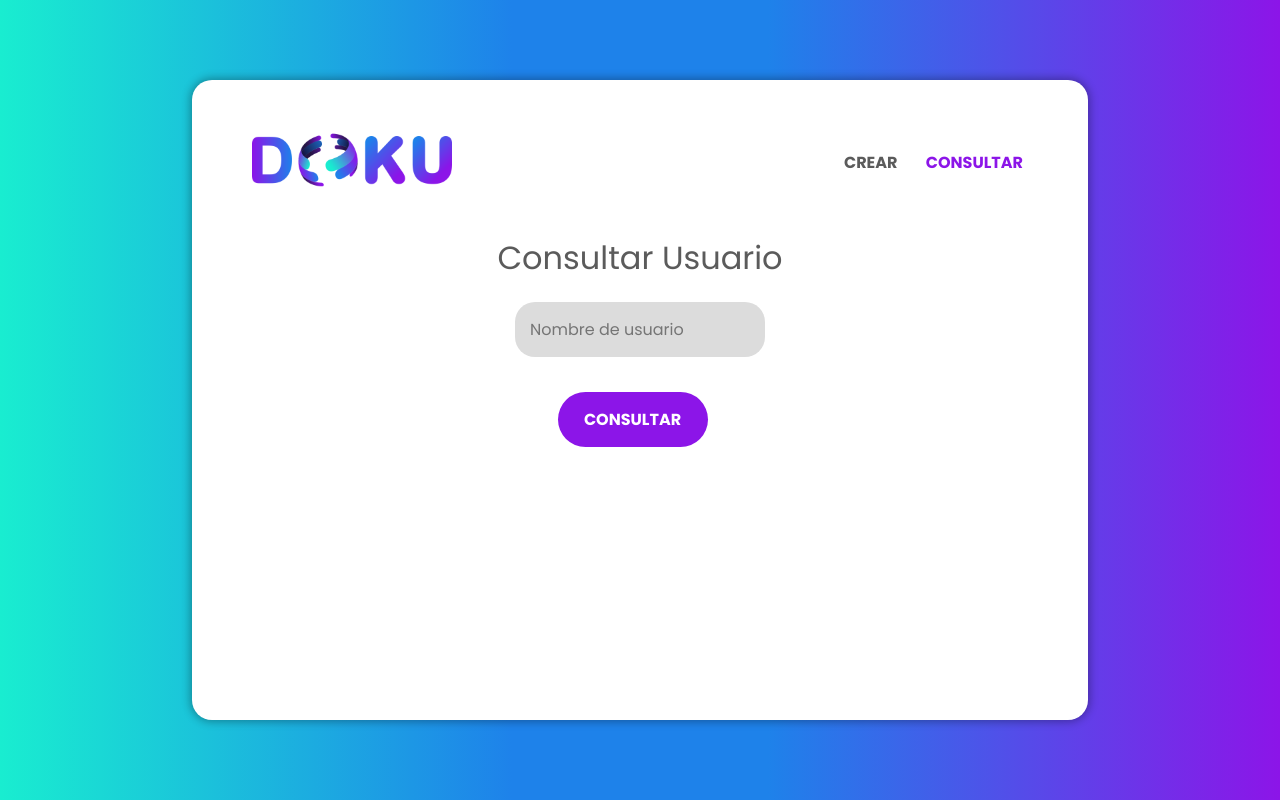
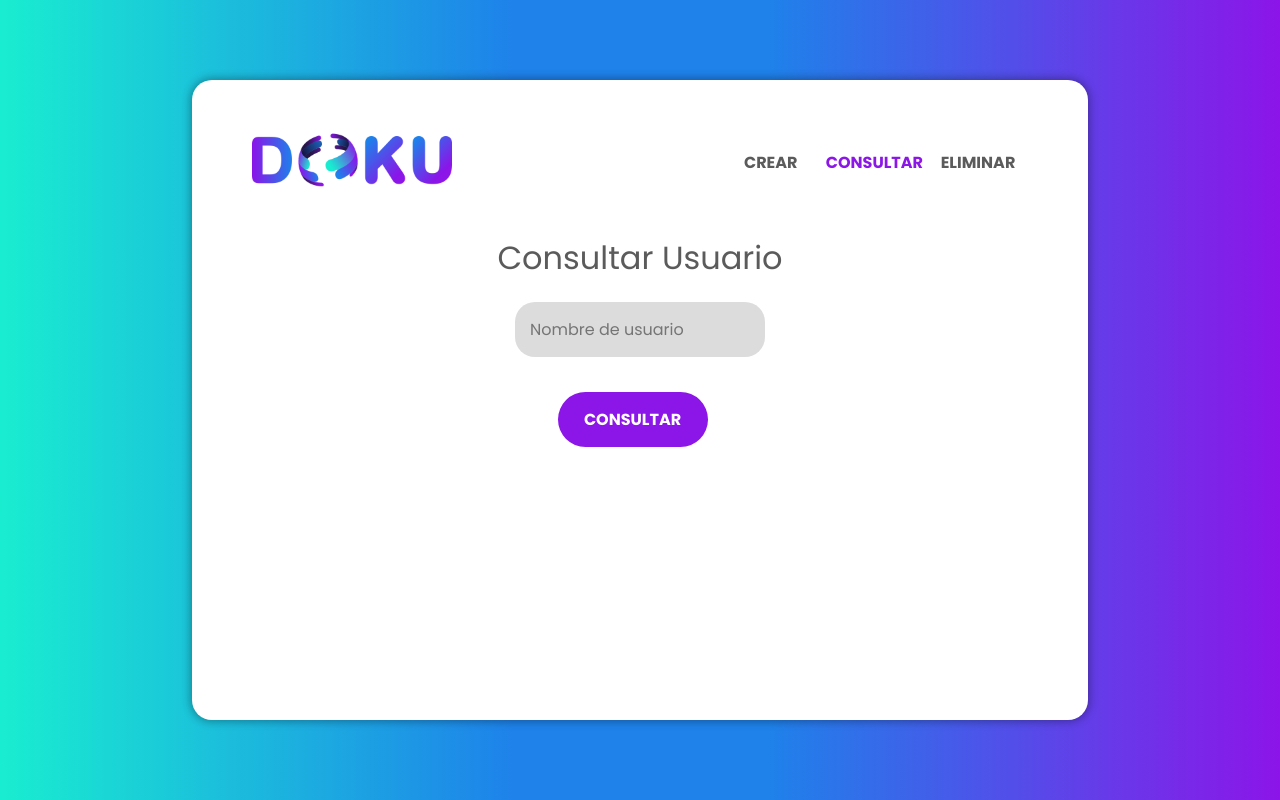
Before and after one commit to LokiSchiffer/doku-app, a Vue app: page /user/admon/search in a window 1280 px wide. Built offline with nearby package versions, Linux system fonts and the light colour scheme.

Commit message:
Add "delete" button to upper right corner div

```diff
--- a/src/components/UserCreate.vue
+++ b/src/components/UserCreate.vue
@@ -17,6 +17,12 @@
             class="general__button--default general__button--enabled general__button--inactive"
           >
             Consultar
+          </button>
+          <button
+            onclick="window.location.href='/user/admon/delete/';"
+            class="general__button--default general__button--enabled general__button--inactive"
+          >
+            Eliminar
           </button>
         </div>
       </header>
--- a/src/components/UserSearch.vue
+++ b/src/components/UserSearch.vue
@@ -17,6 +17,12 @@
             class="general__button--default general__button--enabled general__button--active"
           >
             Consultar
+          </button>
+          <button
+            onclick="window.location.href='/user/admon/delete/';"
+            class="general__button--default general__button--enabled general__button--inactive"
+          >
+            Eliminar
           </button>
         </div>
       </header>
```
